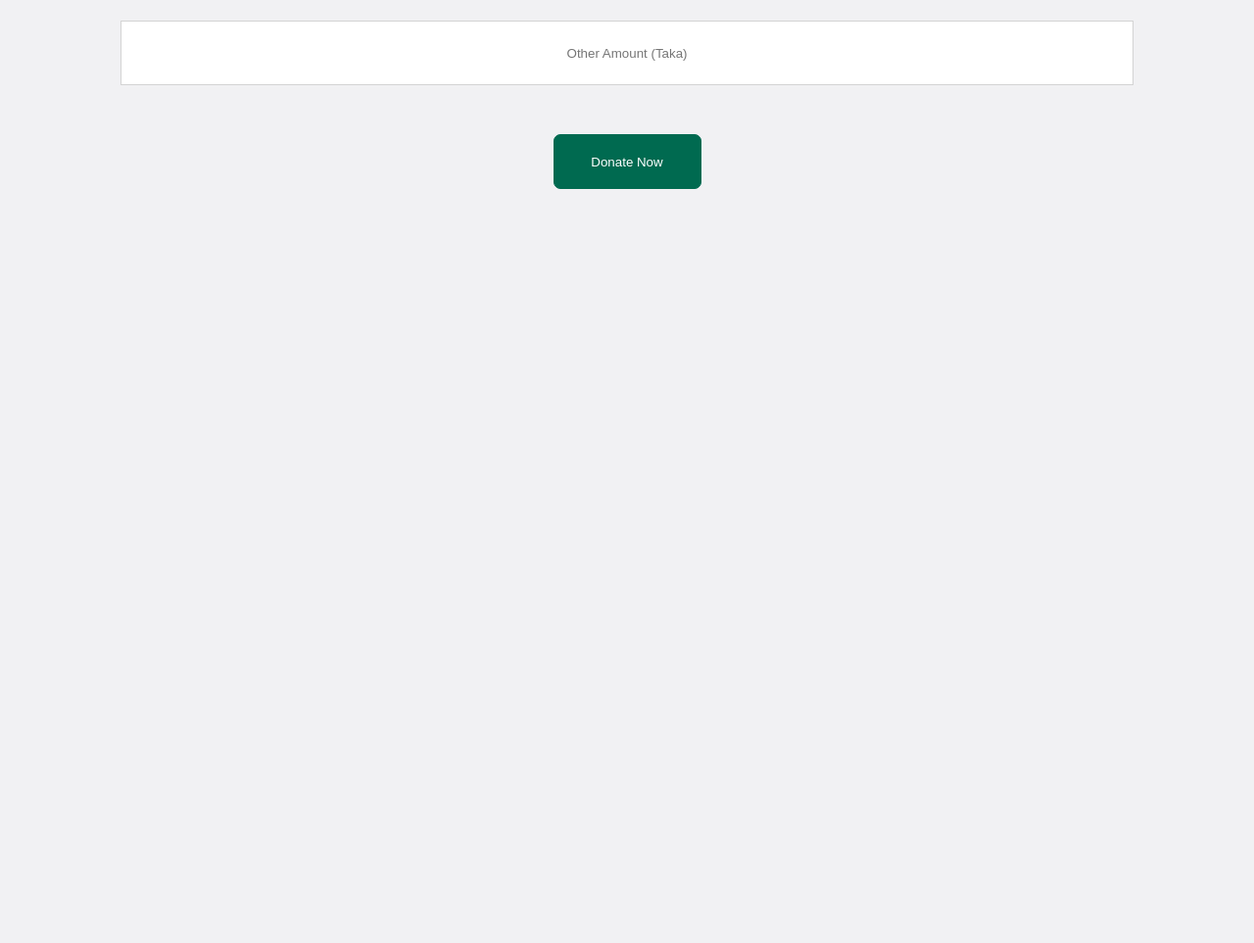
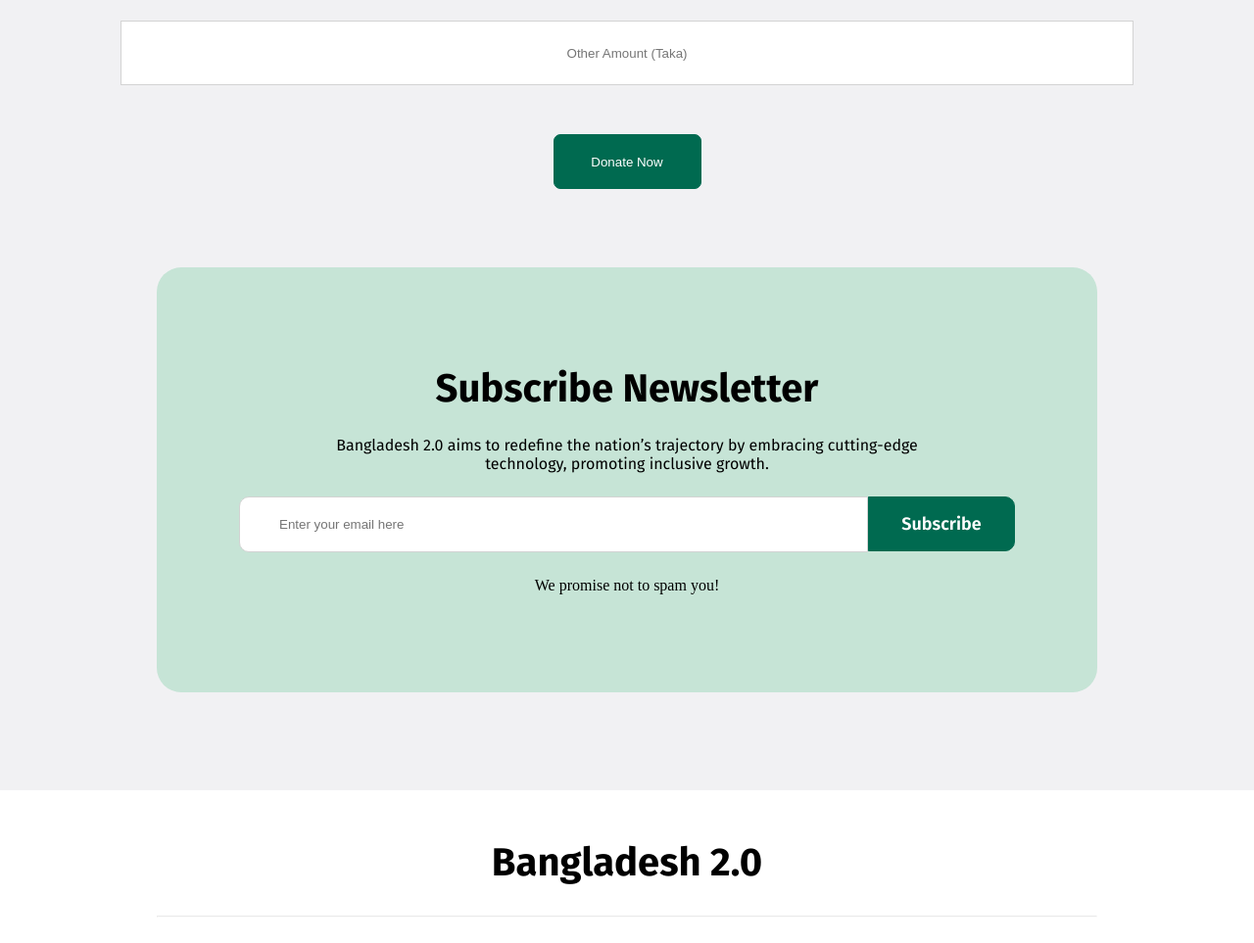
Before and after one commit to sanzidasayra/Assignment-1, a plain HTML site: page index.html in a window 1280 px wide. Shown: the part 4098-5061 px from the top of the page at 98% size. Before the commit the page ends 4371 px from the top, so only its background shows below. Drawn offline with Linux system fonts and the light colour scheme.

Commit message:
final commit

```diff
--- a/index.html
+++ b/index.html
@@ -14,15 +14,17 @@
     <header>
         <nav class="nav-bar">
             <h3 class="nav-title fira-sans-bold">Bangladesh 2.0</h3>
-            <button class="btn fira-sans-semibold">Sign In</button>
+            <button class="btn btn-primary fira-sans-semibold">Sign In</button>
         </nav>
     </header>
+
+            <main>
 
         <div class="banner">
             <div>
             <p class="banner-sub-title fira-sans-medium">Bangladesh 2.0</p>
             <h3 class="banner-title fira-sans-bold">Idea , innovation , <br> vision and challenges in <br> New Bangladesh.</h3>
-            <button class="banner-btn">Explore New Bangladesh</button>
+            <button class="banner-btn btn-primary">Explore New Bangladesh</button>
             </div>
         <div>
             <img class="banner-img" src="assets/hero.png" alt="">
@@ -70,21 +72,21 @@
             <img class="card-img" src="assets/card-icon.png" alt="">
             <h3 class="card-heading fira-sans-bold">Digital Transformation</h3>
             <p class="card-description fira-sans-regular">Creating a nationwide digital ecosystem to enhance connectivity and access to services for all citizens.</p>
-            <button class="btn-card-2-box1">Learn More</button>
+            <button class="btn-card-2-box1 btn-primary">Learn More</button>
     </div>
 
     <div class="card-2-box box2">
         <img class="card-img" src="assets/card-icon.png" alt="">
         <h3 class="card-heading fira-sans-bold">Green Energy</h3>
         <p class="card-description fira-sans-regular">Investments in solar and wind energy to ensure a sustainable and eco-friendly future.</p>
-        <button class="btn-card-2-box2">Learn More</button>
+        <button class="btn-card-2-box2 btn-primary">Learn More</button>
 </div>
 
 <div class="card-2-box box3">
     <img class="card-img" src="assets/card-icon.png" alt="">
     <h3 class="card-heading fira-sans-bold">Modern Infrastructure</h3>
     <p class="card-description fira-sans-regular">Building state-of-the-art infrastructure to support economic growth and global competitiveness.</p>
-    <button class="btn-card-2-box3">Learn More</button>
+    <button class="btn-card-2-box3 btn-primary">Learn More</button>
 </div>
 </div>
 
@@ -116,7 +118,7 @@
                     <p> Time: 10.25 PM</p>
                      </div>
                 <p class="News-card-sec-des fira-sans-regular">Not until the creation and maintenance of decent conditions of life for all people are recognized and accepted as a common obligation of all people and all countries—not until then shall we, with a certain degree of justification, be able to speak of humankind as civilized</p>
-                <button class="btn-news">Read More</button>
+                <button class="btn-news btn-primary">Read More</button>
             </div>
         </div>
 
@@ -132,7 +134,7 @@
             <p> Time: 10.25 PM</p>
              </div>
             <p class="News-card-sec-des fira-sans-regular">Not until the creation and maintenance of decent conditions of life for all people are recognized and accepted as a common obligation of all people and all countries—not until then shall we, with a certain degree of justification, be able to speak of humankind as civilized</p>
-            <button class="btn-news">Read More</button>
+            <button class="btn-news btn-primary">Read More</button>
         </div>
         <img class="satelite-img-reverse" src="assets/satelite.png" alt="">
     </div>
@@ -148,7 +150,7 @@
             <p> Time: 10.25 PM</p>
              </div>
         <p class="News-card-sec-des fira-sans-regular">Not until the creation and maintenance of decent conditions of life for all people are recognized and accepted as a common obligation of all people and all countries—not until then shall we, with a certain degree of justification, be able to speak of humankind as civilized</p>
-        <button class="btn-news">Read More</button>
+        <button class="btn-news btn-primary">Read More</button>
     </div>
 </div>
         </div>
@@ -165,25 +167,60 @@
         </div>
 
         <div class="donate-btnP">
-            <button class="donate-btn fira-sans-bold">100 Taka</button>
-            <button class="donate-btn2 fira-sans-bold"> 200 Taka</button>
-            <button class="donate-btn fira-sans-bold">500 Taka</button>
-            <button class="donate-btn fira-sans-bold">1000 Taka</button>
+            <button class="donate-btn btn-primary fira-sans-bold">100 Taka</button>
+            <button class="donate-btn2 btn-primary fira-sans-bold"> 200 Taka</button>
+            <button class="donate-btn btn-primary fira-sans-bold">500 Taka</button>
+            <button class="donate-btn btn-primary fira-sans-bold">1000 Taka</button>
         </div>
             <div class="amount-container">
         <input class="input-txt" type="text" name="" id="" placeholder="Other Amount (Taka)">
     </div>
         <br>
         <div class="donate-button">
-        <button class="dt-btn">Donate Now</button>
+        <button class="dt-btn btn-primary">Donate Now</button>
     </div>
 
-    <main>
+             <div class="Subscribe">
 
-    </main>
+        <div>
+            <div class="subscribe-sec">
+            <h3 class="subscribe-title fira-sans-bold">Subscribe Newsletter</h3>
+            <p class="subscribe-des fira-sans-regular">Bangladesh 2.0 aims to redefine the nation’s trajectory by embracing cutting-edge <br> technology, promoting inclusive growth.</p>
+        </div>
+
+        <div class="sub-news-cont">
+        <div class="email-container">
+            <form action="">
+                <input class="ml-container" type="email" name="" id="" placeholder="Enter your email here">
+        </form>
+        </div>
+
+             <div class="subs-btn">
+            <button class="subscribe-btn btn-primary fira-sans-semibold">Subscribe</button>
+
+        </div>
+        </div>
+            <p class="last-p">We promise not to spam you!</p>
+        </div>
+
+    </div>
+
+</main>
 
     <footer>
+        <div class="footer">
+        <h3 class="footer-title fira-sans-bold">Bangladesh 2.0</h3>
 
+        <div class="line1">
+        <hr class="line">
+    </div>
+
+            <div class="foot-icon">
+         <img src="assets/facebook.png" alt="">
+         <img src="assets/instagram.png" alt="">
+         <img src="assets/x.png" alt="">
+        </div>
+    </div>
     </footer>
 
 
--- a/styles/style.css
+++ b/styles/style.css
@@ -462,3 +462,101 @@ body {
     display: flex;
     justify-content: center;
    }
+
+   .subscribe-title{
+      font-size: 40px;
+      text-align: center;
+      padding-top: 100px;
+
+   }
+
+   .subscribe-des{
+      font-size: 16px;
+      text-align: center;
+      margin-top: 24px;
+      margin-bottom: 24px;
+   }
+
+   .ml-container{
+    height: 55px;
+    width: 600px;
+    padding-left: 40px;
+    border: 1px solid lightgray;
+    border-radius: 10px 0px 0px 10px;
+   }
+
+   .email-container{
+        display: flex;
+        justify-content: center;
+   }
+
+   .subscribe-btn{
+    font-size: 18px;
+    height: 56px;
+    width: 150px;
+    border: 1px solid #006A50;
+    background-color: #006A50;
+    color: white;
+    margin-bottom: 26px;
+    border-radius: 0px 10px 10px 0px;
+   }
+
+   .sub-news-cont{
+    display: flex;
+    justify-content: center;
+
+
+   }
+
+   .last-p{
+    text-align: center;
+    margin-bottom: 100px;
+    padding-bottom: 100px;
+
+   }
+
+   .Subscribe{
+    background-color: #C6E4D6;
+    border-radius: 25px;
+    margin-left: 160px;
+    margin-right: 160px;
+   }
+
+   .footer-title{
+    font-size: 40px;
+    text-align: center;
+    padding-top: 50px;
+    padding-bottom: 30px
+
+
+   }
+
+   .foot-icon{
+    display: flex;
+    justify-content: center;
+    gap: 23px;
+    margin-top: 32px;
+    margin-bottom: 50px;
+   }
+
+   .footer{
+    height: 226px;
+    width: 100%;
+    background-color: white;
+   }
+
+   .line1{
+    padding-left: 160px;
+    padding-right: 160px;
+   }
+
+   .line{
+
+    opacity: 20%;
+   }
+
+   .btn-primary:hover{
+      cursor: pointer;
+      background-color: #C6E4D6;
+      color: black;
+   }
```
